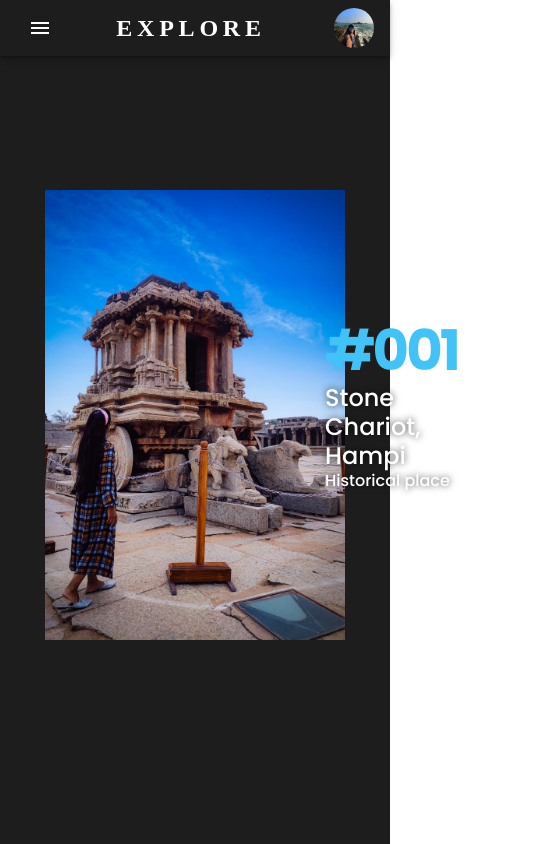
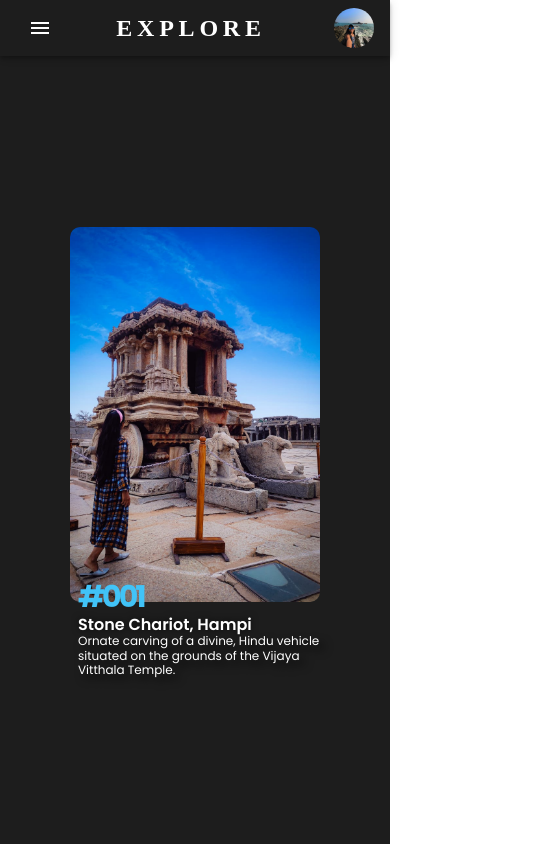
Before and after one commit to Sahil26299/Portfolio-Shivani, a React (Vite) app: page /gallery in a window 390 px wide. Shown: the top 844 px of the page, 560 px wide, since content can reach past the window. Built offline with nearby package versions, Linux system fonts and the light colour scheme.

Commit message:
Splash screen animation slightly changed, New Tab Travel Gallery added and completed, Contact number from contact me section removed

```diff
--- a/src/Components/SocialContainer/SocialIcons.tsx
+++ b/src/Components/SocialContainer/SocialIcons.tsx
@@ -1,5 +1,5 @@
 import React, { useContext } from 'react'
-import { Call, Mail, LinkedIn, Instagram } from '@mui/icons-material';
+import { Mail, LinkedIn, Instagram } from '@mui/icons-material';
 import Tooltip from '@mui/material/Tooltip';
 import { ColorSchema } from '../../Utils/GlobalState';
 import './SocialIconsStyles.scss'
@@ -25,11 +25,6 @@ export default function SocialIcons(props:any) {
     }, []);
     return (
         <div className='SocialIconsWrapper' style={props.SocialIconsStyles} >
-            <Tooltip className='ToolTipSocialIcons' title={"9011678069"} >
-                <a href={`tel:9011678069`} className={Colors.isDarkMode ? 'socialIcons' : 'SocialIconsDark'}>
-                    <Call className='MaterialIcon' style={{ fontSize: screenDimensions.width<400 ? 16 : screenDimensions.width<650 ? 20 : 24 }} />
-                </a>
-            </Tooltip>
             <Tooltip className='ToolTipSocialIcons' title={"shivanibhojane226@gmail.com"} >
                 <a href="mailto:shivanibhojane226@gmail.com" className={Colors.isDarkMode ? 'socialIcons' : 'SocialIconsDark'}>
                     <Mail className='MaterialIcon' style={{ fontSize: screenDimensions.width<400 ? 16 : screenDimensions.width<650 ? 20 : 24 }} />
--- a/src/Components/SplashComponent/SplashScreen.scss
+++ b/src/Components/SplashComponent/SplashScreen.scss
@@ -24,15 +24,20 @@
     width:120px;
     border-radius: 10px;
     background-color: #fff;
-    animation: rotating 3.2s ease-in-out;
+    animation: rotating 2.75s ease-in-out forwards;
     position: absolute;
+
     z-index: 0;
   }
   @keyframes rotating {
     from {
       transform: rotate(0deg);
+      top: calc(50% - 60px);
+      height:120px;
     }
     to{
       transform: rotate(360deg);
+      top: 52%;
+      height:5px;
     }
   }
--- a/src/Components/TopNavBar/NavBar.tsx
+++ b/src/Components/TopNavBar/NavBar.tsx
@@ -167,7 +167,7 @@ function TopNavBar() {
         <Route path="gallery" element={<TravelGallery />} />
         <Route path="contact" element={<ContactUs />} />
       </Routes>
-      <FooterComponent />
+      {ActiveTab!='/gallery' && <FooterComponent />}
     </>
   );
 }
--- a/src/Screens/TravelGallery/TravelGallery.tsx
+++ b/src/Screens/TravelGallery/TravelGallery.tsx
@@ -1,6 +1,6 @@
 // Photos from https://citizenofnowhe.re/lines-of-the-city
 import "./TravelGalleryStyles.scss";
-import { useRef, useEffect } from "react";
+import { useRef } from "react";
 import {
   motion,
   useScroll,
@@ -15,7 +15,7 @@ import CarousalImage4 from '../../assets/Images/CarousalImage4.jpeg';
 import CarousalImage5 from '../../assets/Images/CarousalImage5.jpeg';
 
 const ImagesArray = [
-  { ImagePath: CarousalImage1, Title: 'Stone Chariot, Hampi', Description: 'Historical place' },
+  { ImagePath: CarousalImage1, Title: 'Stone Chariot, Hampi', Description: 'Ornate carving of a divine, Hindu vehicle situated on the grounds of the Vijaya Vitthala Temple.' },
   { ImagePath: CarousalImage2, Title: 'Rajgad, Pune', Description: 'Historical hilltop fortress & popular trekking site.' },
   { ImagePath: CarousalImage4, Title: 'Cola Beach, South Goa', Description: 'Crystal clear green colors and its calming swimmable waters' },
   { ImagePath: CarousalImage3, Title: 'Harishchandragad, Maharashtra', Description: 'One of the most challenging treks' },
@@ -37,7 +37,7 @@ function Image({ imagePath, Index, Title, Description }: { imagePath: string, In
         <img src={imagePath} alt="Gallery Image" className="ImageStyle" />
       </div>
       <motion.div style={{ y }} >
-        <h2 >{`#00${Index + 1}`}</h2>
+        <h2 ><i>{`#00${Index + 1}`}</i></h2>
         <h4>{Title}</h4>
         <p>{Description}</p>
       </motion.div>
@@ -71,6 +71,7 @@ export default function TravelGallery() {
             quisquam id expedita eos consequatur tempora, suscipit, reprehenderit dolore nemo aliquid
             quas quod molestias.</p>
       </motion.div> */}
+      <div className="NullComponent" ></div>
     </div>
   );
 }
--- a/src/Screens/TravelGallery/TravelGalleryStyles.scss
+++ b/src/Screens/TravelGallery/TravelGalleryStyles.scss
@@ -15,6 +15,7 @@ section {
     scroll-snap-stop: always;
     scroll-snap-align: start;
     height: 85vh;
+    width: 85vw;
     display: flex;
     justify-content: center;
     align-items: center;
@@ -40,6 +41,8 @@ section {
             width: 100%;
             height: 100%;
             object-fit: cover;
+            border-radius: 10px;
+            overflow: hidden;
         }
     }
 
@@ -60,7 +63,7 @@ section {
             margin: 0;
             color: #fff;
             font-size: 24px;
-            font-weight: 500;
+            font-weight: 600;
             // letter-spacing: -3px;
             line-height: 1.2;
             text-shadow: 0px 0px 7px #000000bd;
@@ -70,10 +73,10 @@ section {
             margin: 0;
             color: #fff;
             font-size: 16px;
-            font-weight: 500;
+            font-weight: 400;
             // letter-spacing: -3px;
             line-height: 1.2;
-            text-shadow: 0px 0px 7px #000000bd;
+            text-shadow: 5px 5px 10px #000000;
         }
     }
 
@@ -88,15 +91,151 @@ section {
     background: $theme-color;
     bottom: 100px;
 }
+.NullComponent{
+    height: 75px;
+    width: 100%;
+}
+// .Details {
+//     position: fixed;
+//     top: 30%;
+//     left: 5%;
 
-.Details {
-    position: fixed;
-    top: 30%;
-    left: 5%;
+//     >p {
+//         color: #fff;
+//         font-size: 14px;
+//         width: 30%;
+//     }
+// }
 
-    >p {
-        color: #fff;
-        font-size: 14px;
-        width: 30%;
+@media (max-width:900px) {
+    section {
+        height: 85vh;
+        width: 85vw;
+
+        >div:first-child {
+            width: 265px;
+            height: 400px;
+        }
+
+        >div:nth-child(2) {
+            left: calc(50% + 115px);
+            position: absolute;
+
+            >h2 {
+                font-size: 46px;
+            }
+
+            >h4 {
+                font-size: 20px;
+            }
+
+            >p {
+                font-size: 14px;
+            }
+        }
+
+    }
+
+    .progress {
+        position: fixed;
+        top: 64px;
     }
 }
+
+@media (max-width:600px) {
+    section {
+        height: 85vh;
+        width: 85vw;
+
+        >div:first-child {
+            width: 253.34px;
+            height: 380px;
+            border-radius: 8px;
+        }
+
+        >div:nth-child(2) {
+            left: calc(50% + 110px);
+            position: absolute;
+
+            >h2 {
+                font-size: 40px;
+            }
+            >h4 {
+                font-size: 18px;
+            }
+
+            >p {
+                font-size: 13px;
+            }
+        }
+
+    }
+
+    .progress {
+        position: fixed;
+        top: 56px;
+    }
+}
+
+@media (max-width:500px) {
+    section {
+        height: 85vh;
+        width: 100vw;
+
+        >div:first-child {
+            width: 250px;
+            height: 375px;
+        }
+
+        >div:nth-child(2) {
+            bottom: 12%;
+            left: 20%;
+            position: absolute;
+
+            >h2 {
+                font-size: 30px;
+            }
+            >h4 {
+                font-size: 16px;
+            }
+
+            >p {
+                font-size: 12px;
+                width: 250px;
+            }
+        }
+
+    }
+
+    .progress {
+        position: fixed;
+        top: 56px;
+    }
+}
+
+@media (max-width:350px) {
+    section {
+        height: 85vh;
+        width: 100vw;
+
+        >div:first-child {
+            width: 230px;
+            height: 345px;
+        }
+
+        >div:nth-child(2) {
+            bottom: 15%;
+            left: 10%;
+            position: absolute;
+            display: flex;
+            flex-direction: column;
+            justify-content: flex-start;
+        }
+
+    }
+
+    .progress {
+        position: fixed;
+        top: 56px;
+    }
+}
```
